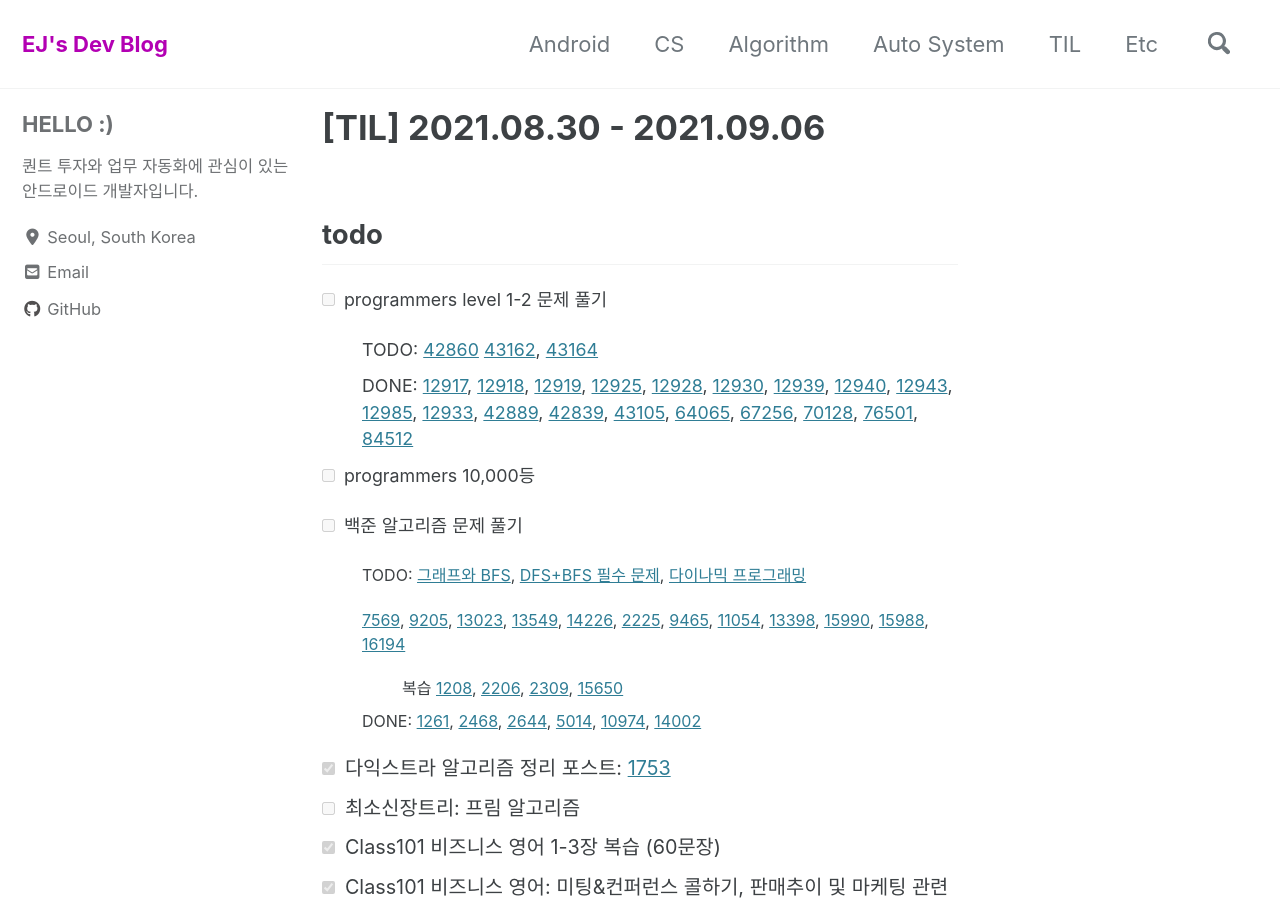
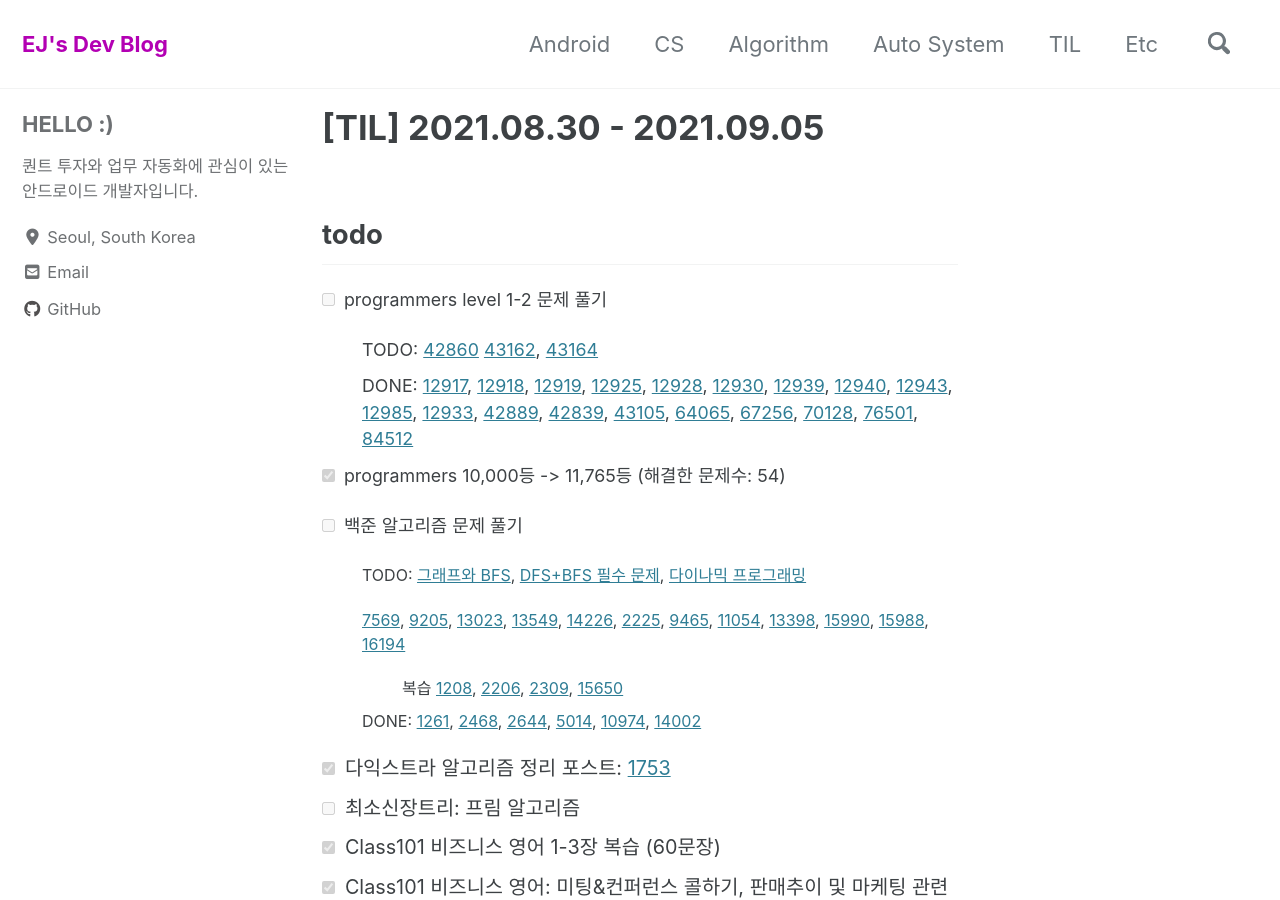
Before and after one commit to dev-eunji/dev-eunji.github.io, a Jekyll site: the page built from _posts/til/2021-08-30-TIL.md, in a window 1280 px wide and 900 px high. Built offline with Jekyll 4.4.1, drawn with Linux system fonts in a browser that asks for light colours; cached includes are drawn as plain includes; nearby versions of some CDN libraries; comment, search, counter and statistics services are not loaded; some of the changed text lies outside the part shown.

Commit message:
[TIL] 20210905

````diff
--- a/_posts/til/2021-08-30-TIL.md
+++ b/_posts/til/2021-08-30-TIL.md
@@ -1,5 +1,5 @@
 ---
-title: "[TIL] 2021.08.30 - 2021.09.06"
+title: "[TIL] 2021.08.30 - 2021.09.05"
 categories: [TIL]
 tags: [TIL]
 last_modified_at: 2021-08-30
@@ -14,7 +14,7 @@
   - TODO: [42860](https://programmers.co.kr/learn/courses/30/lessons/42860) [43162](https://programmers.co.kr/learn/courses/30/lessons/43162), [43164](https://programmers.co.kr/learn/courses/30/lessons/43164)
   - DONE: [12917](https://programmers.co.kr/learn/courses/30/lessons/12917), [12918](https://programmers.co.kr/learn/courses/30/lessons/12918), [12919](https://programmers.co.kr/learn/courses/30/lessons/12919), [12925](https://programmers.co.kr/learn/courses/30/lessons/12925), [12928](https://programmers.co.kr/learn/courses/30/lessons/12928), [12930](https://programmers.co.kr/learn/courses/30/lessons/12930), [12939](https://programmers.co.kr/learn/courses/30/lessons/12939), [12940](https://programmers.co.kr/learn/courses/30/lessons/12940), [12943](https://programmers.co.kr/learn/courses/30/lessons/12943), [12985](https://programmers.co.kr/learn/courses/30/lessons/12985), [12933](https://programmers.co.kr/learn/courses/30/lessons/12933), [42889](https://programmers.co.kr/learn/courses/30/lessons/42889), [42839](https://programmers.co.kr/learn/courses/30/lessons/42839), [43105](https://programmers.co.kr/learn/courses/30/lessons/43105), [64065](https://programmers.co.kr/learn/courses/30/lessons/64065), [67256](https://programmers.co.kr/learn/courses/30/lessons/67256), [70128](https://programmers.co.kr/learn/courses/30/lessons/70128), [76501](https://programmers.co.kr/learn/courses/30/lessons/76501), [84512](https://programmers.co.kr/learn/courses/30/lessons/84512)
 
-- [ ] programmers 10,000등
+- [x] programmers 10,000등 -> 11,765등 (해결한 문제수: 54)
 
 - [ ] 백준 알고리즘 문제 풀기
 
@@ -116,3 +116,7 @@
   ```
 
 ## Life
+
+알고리즘 문제풀기 계획을 조금 무리하게 잡아서 todo 가 꽤 남기는 했지만, 열심히 공부한 한주라 뿌듯하다 :)
+
+영어 스피킹 강의도 새로 시작했는데, 재미있다!!
````
